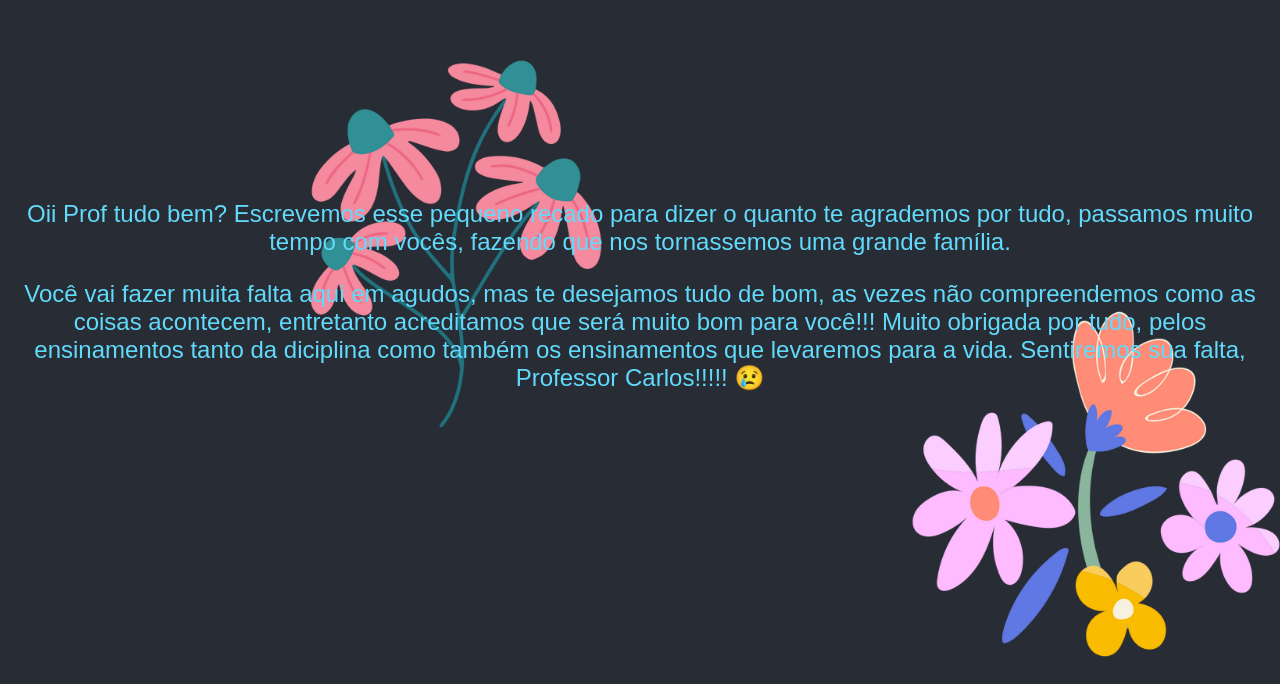
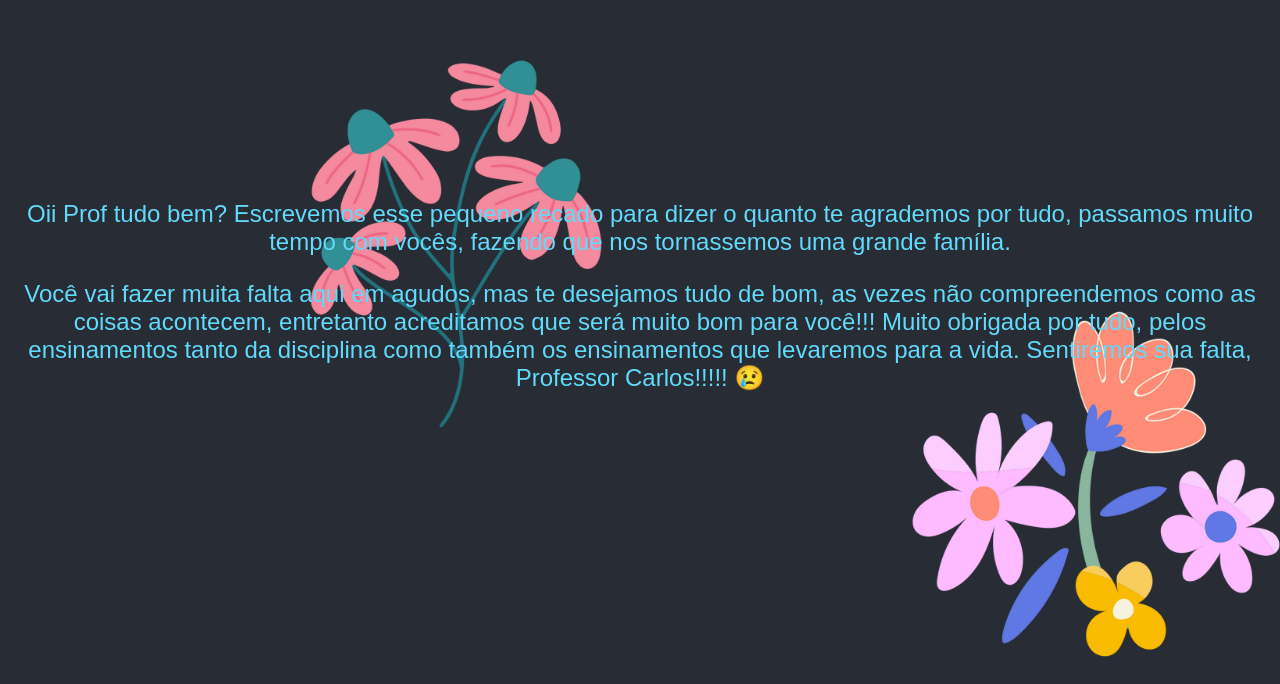
Before and after one commit to EMYLY09BATISTASILVA/paraocarlos, a plain HTML site: page index.html in a window 1280 px wide. Shown: the part 116-800 px from the top of the page. Drawn offline with Linux system fonts and the light colour scheme.

Commit message:
fegrevgre

```diff
--- a/index.html
+++ b/index.html
@@ -93,7 +93,7 @@
         Oii Prof tudo bem? Escrevemos esse pequeno recado para dizer o quanto te agrademos por tudo, passamos muito tempo com vocês, fazendo que nos tornassemos uma grande família.
        </p>
         <p></p>Você vai fazer muita falta aqui em agudos, mas te desejamos tudo de bom, as vezes não compreendemos como as coisas acontecem, entretanto acreditamos que será muito bom para você!!!
-        Muito obrigada por tudo, pelos ensinamentos tanto da diciplina como também os ensinamentos que levaremos para a vida.
+        Muito obrigada por tudo, pelos ensinamentos tanto da disciplina como também os ensinamentos que levaremos para a vida.
         Sentiremos sua falta, Professor Carlos!!!!! 😢
     </div>
 
```
